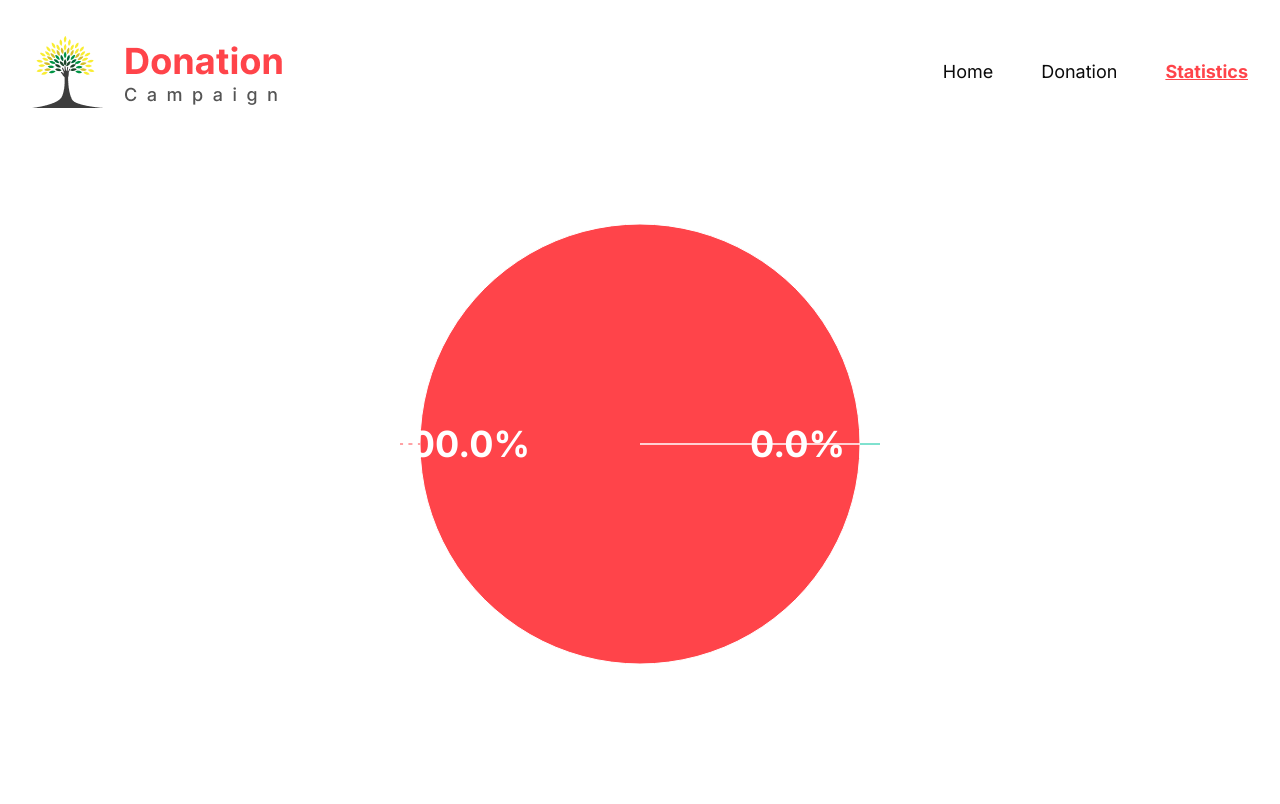
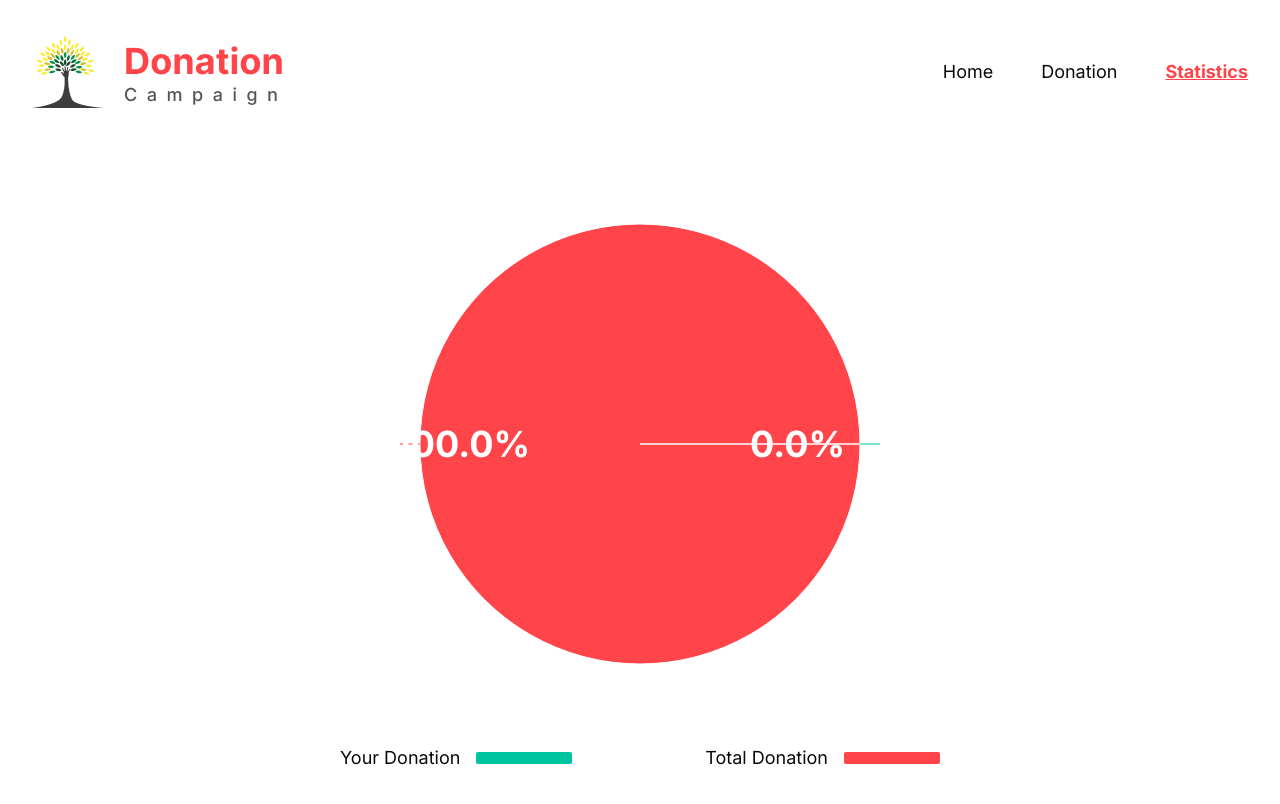
Before and after one commit to FAHIM-33/A8-Donation-canpaign, a React (Vite) app: page /stats in a window 1280 px wide. Shown: the top 804 px of the page. Built offline with nearby package versions, Linux system fonts and the light colour scheme.

Commit message:
Added Stastistics

```diff
--- a/src/Pages/Stats/Stats.jsx
+++ b/src/Pages/Stats/Stats.jsx
@@ -34,7 +34,7 @@ const Stats = () => {
         );
     };
     return (
-        <div className="w-fit mx-auto">
+        <div className="w-fit mx-auto mb-48">
             <PieChart width={600} height={600}>
                 <Pie
                     className="text-4xl font-bold"
@@ -55,6 +55,16 @@ const Stats = () => {
                     ))}
                 </Pie>
             </PieChart>
+            <div className="flex justify-between">
+                <div className="flex items-center gap-4">
+                    <p className="text-regular text-lg ">Your Donation</p>
+                    <div className="h-3 w-24 bg-[#00C49F] rounded-sm"></div>
+                </div>
+                <div className="flex items-center gap-4">
+                    <p className="text-regular text-lg ">Total Donation</p>
+                    <div className="h-3 w-24 bg-[#FF444A] rounded-sm"></div>
+                </div>
+            </div>
         </div>
     );
 };
```
